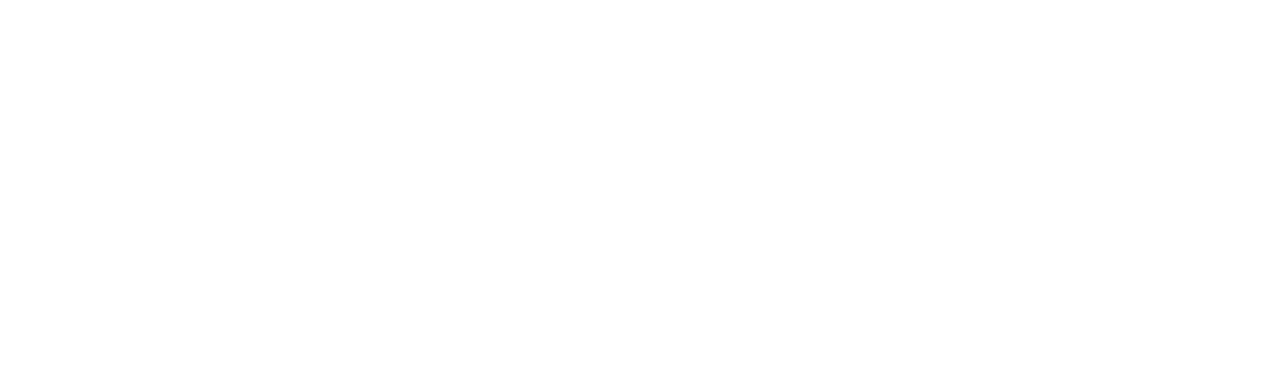
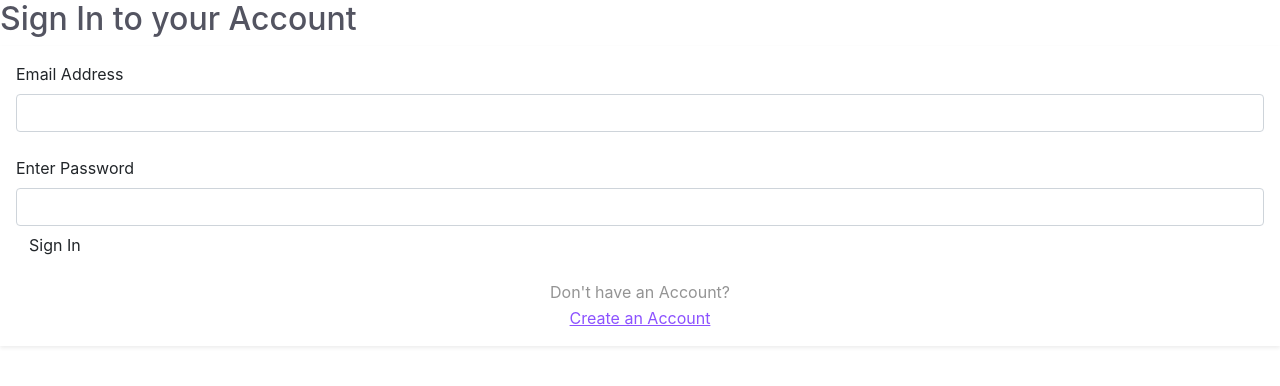
Before and after one commit to kanishka8276/Health_Monitoring_System, a React (Create React App) app: page / in a window 1280 px wide. Before the commit this address had no page. Shown: the top 386 px of the page. Built offline with nearby package versions, Linux system fonts and the light colour scheme.

Commit message:
Login form

```diff
--- a/src/App.js
+++ b/src/App.js
@@ -10,7 +10,7 @@
         <BrowserRouter>
         <Routes>
             <Route path="/signUp/*" element={<AuthContainer/>} />
-            <Route path="/login" element={<Login/>} />
+            <Route path="/" element={<Login/>} />
         </Routes>
         </BrowserRouter>
     </div>
--- a/src/Auth/Login.js
+++ b/src/Auth/Login.js
@@ -1,8 +1,67 @@
-import React from 'react';
+import React, { useState } from 'react';
+import { Link} from 'react-router-dom';
 
 
 function Login() {
-    return ( <>Login</>);
+    const [email, setEmail] = useState('');
+    const [pwd, setPwd] = useState('');
+    return (
+    <>
+    <h2 style={{ color: '#535461' }}>Sign In to your Account</h2>
+     <div className="shadow-sm p-3 round-boarder gb-white">
+        <form>
+          <div className="mb-3">
+            <label htmlFor="exampleFormControlInput1" className="form-label">
+              Email Address
+            </label>
+            <div className="input-group flex-nowrap mb-1">
+              <input
+                className="form-control"
+                type="email"
+                id="validationCustomUsername"
+                aria-describedby="inputGroupPrepend"
+                required
+                name="email"
+                aria-label="userInput"
+                value={email}
+                onChange={(e) => {
+                  setEmail(e.target.value);
+                }}
+              />
+            </div>
+           </div>
+           <div className="mt-4">
+            <label htmlFor="exampleFormControlInput1" className="form-label">
+              Enter Password
+            </label>
+            <br />
+            <input
+              type="password"
+              id="validationCustomUsername"
+              className="form-control"
+              aria-describedby="inputGroupPrepend"
+              required
+              name="Pwd"
+              value={pwd}
+              onChange={(e) => {
+                setPwd(e.target.value);
+              }}
+            />
+            </div>
+            <button className="btn" type="submit">Sign In</button>
+        </form>
+        <div className="text-center">
+          <p
+            style={{ color: '#949494', marginTop: '16px', marginBottom: '2px' }}
+          >
+            Don&apos;t have an Account?
+          </p>
+          <Link to="/signUp" style={{ color: '#8c52ff' }}>
+            Create an Account
+          </Link>
+        </div>
+      </div>
+    </>);
 }
 
 export default Login;
```
